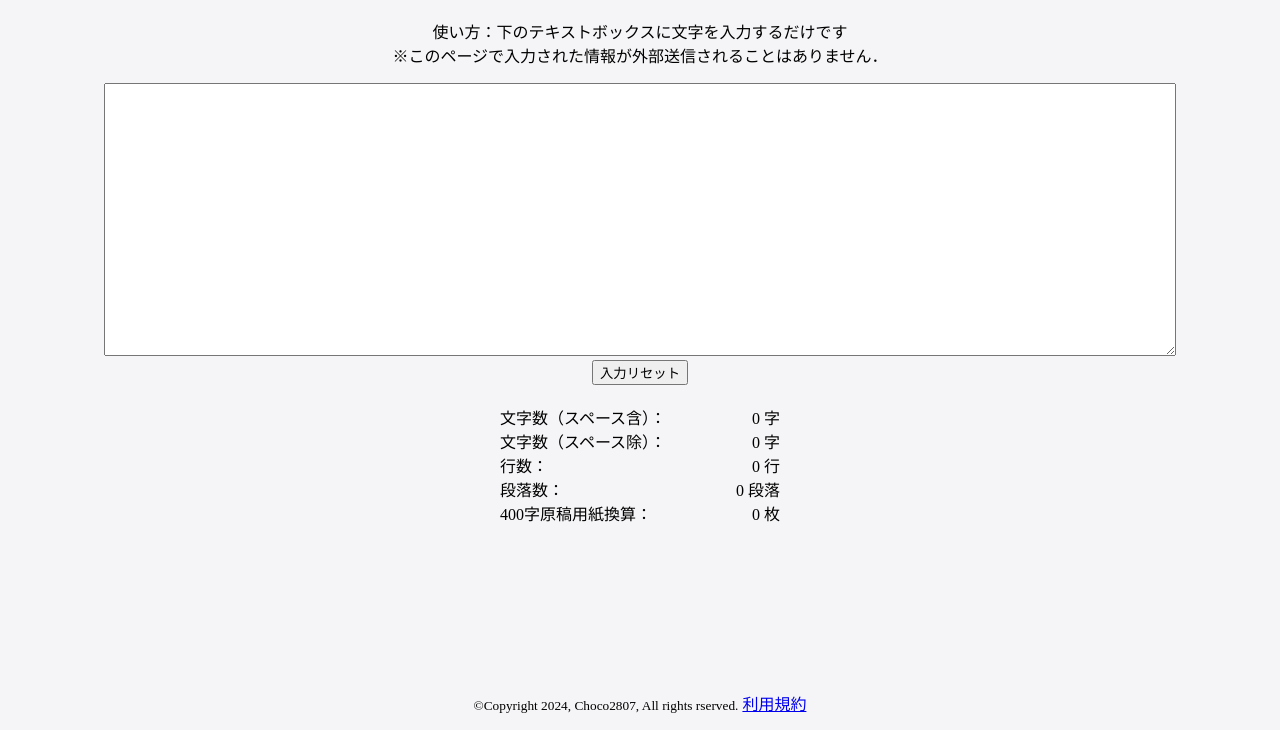
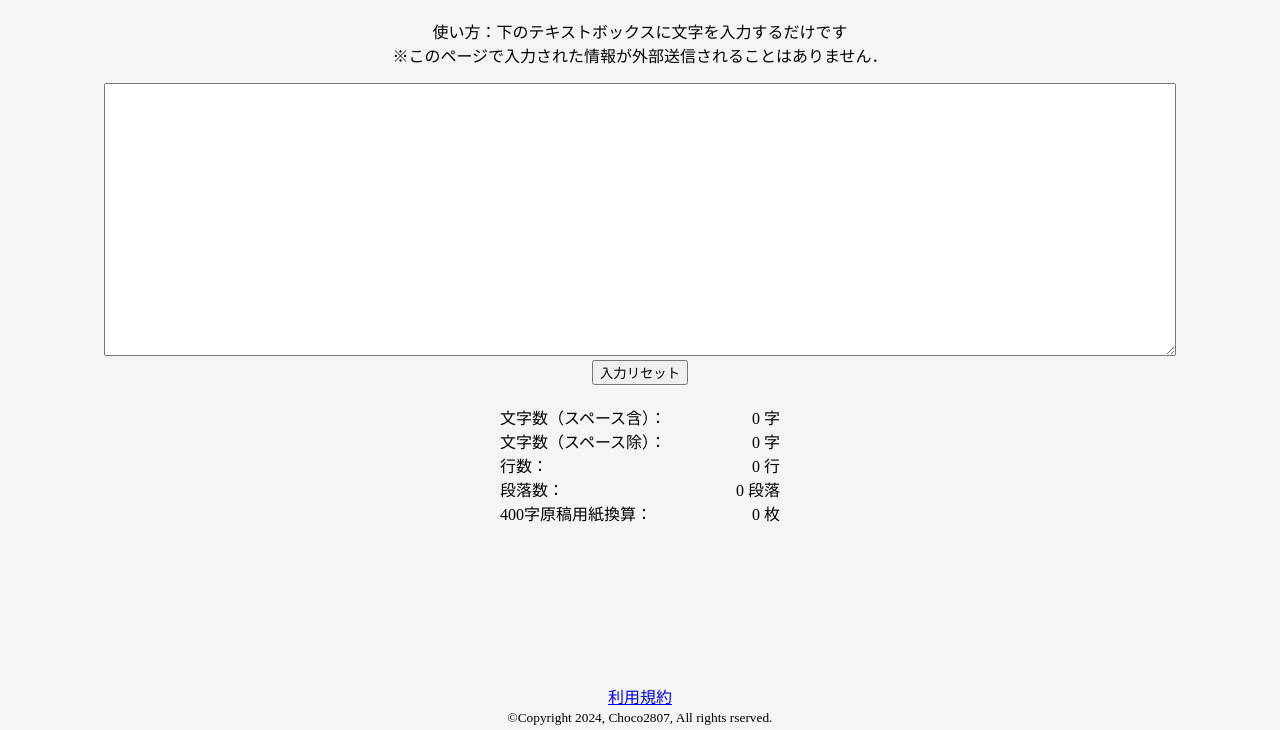
Before and after one commit to Choco2807/character_counter, a plain HTML site: page docs/index.html in a window 1280 px wide. Shown: the part 70-800 px from the top of the page. Drawn offline with nearby package versions, Linux system fonts and the light colour scheme.

Commit message:
Commit Files (v1.4)

```diff
--- a/docs/css/index.css
+++ b/docs/css/index.css
@@ -8,16 +8,17 @@ header, main, footer {
 }
 
 footer {
+    display: grid;
     position: fixed;
     bottom: 0;
     width: 100%;
     height: 50px;
     background-color: #f5f5f7;
+	place-items: center center;
 }
 
 footer p {
     margin: 0;
-    line-height: 50px;
 }
 
 #text_input {
--- a/docs/index.html
+++ b/docs/index.html
@@ -59,7 +59,7 @@
         </div>
     </main>
     <footer>
-        <p><small>©Copyright 2024, Choco2807, All rights rserved.</small>  <a target="_blank" rel="noopener noreferrer" href="./sitepolicy/">利用規約</a></p>
+        <p><a target="_blank" rel="noopener noreferrer" href="./sitepolicy/">利用規約</a><br><small>©Copyright 2024, Choco2807, All rights rserved.</small></p>
     </footer>
     <script type="text/javascript" src="./js/main.js"></script>
   </body>
--- a/docs/sitepolicy/css/index.css
+++ b/docs/sitepolicy/css/index.css
@@ -26,5 +26,7 @@ p {
 }
 
 footer p {
+    margin: 0;
     text-align: center;
+    background-color: #f5f5f7;
 }
```
Also changed, not shown: docs/sitepolicy/index.html (+1 -1 lines).
